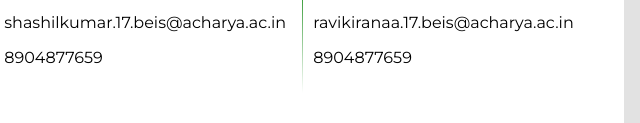
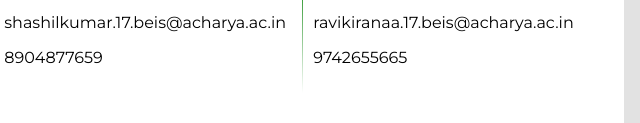
Before and after one commit to ShashiKumarDM/wtassignment, a plain HTML site: page assignment1/index.html in a window 1280 px wide. Shown: the part 2926-3049 px from the top of the page, 356-996 px from the left. Drawn offline with Linux system fonts and the light colour scheme.

Commit message:
contact number changed

```diff
--- a/assignment1/index.html
+++ b/assignment1/index.html
@@ -265,7 +265,7 @@
                             <p> 7<sup>th</sup> Sem, ISE</p>
                             <p>Acharya Institute of Technology</p>
                             <p>ravikiranaa.17.beis@acharya.ac.in</p>
-                            <p>8904877659</p>
+                            <p>9742655665</p>
                         </div>
                     </article>
                 </section>
```
